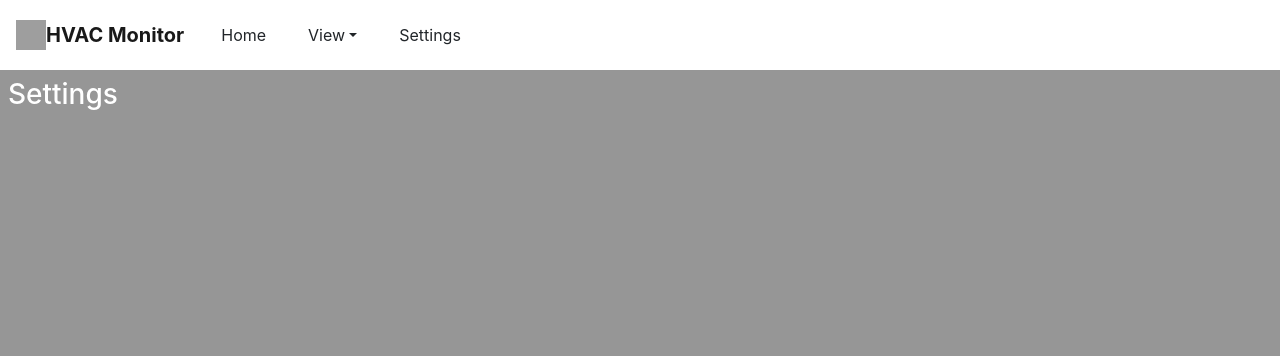
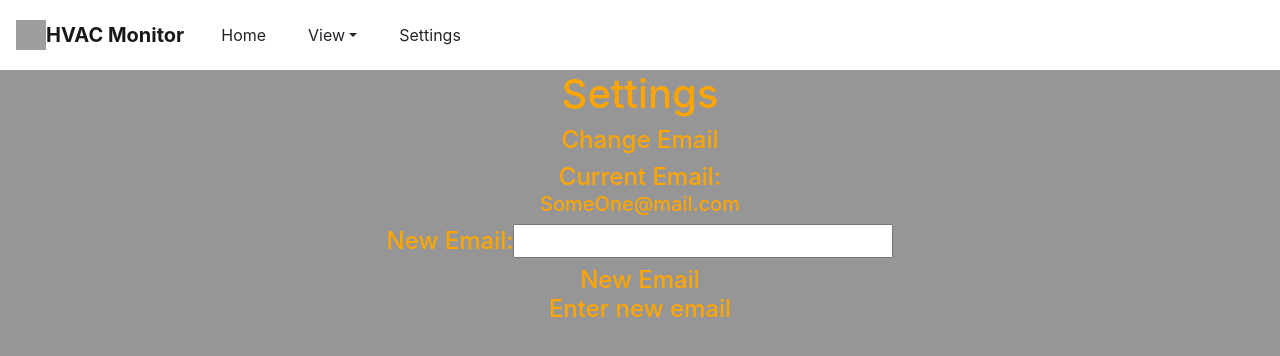
Before and after one commit to mattfredericksen/CSCE-3444-Group, a React (Create React App) app in the folder GUI/: page /Settings in a window 1280 px wide. Shown: the top 356 px of the page. Built offline with nearby package versions, Linux system fonts and the light colour scheme; grey boxes are pictures that could not be loaded.

Commit message:
Adding text to Setting page
The format will change later, just using this for now as a place holder. I am unsure on how change email will work.

```diff
--- a/GUI/src/components/Settings.jsx
+++ b/GUI/src/components/Settings.jsx
@@ -1,16 +1,49 @@
 import React, { Component } from "react";
 
+    const divStyle = {
+        color: 'orange',
+        textAlign: "center",
+    };
+
 class Settings extends Component{
+    constructor(props) {
+        super(props);
+        this.state = { emailName: 'Enter new email'};
+    }
+    myChangeHandler = (event) => {
+        this.setState({emailName: event.target.value});
+    }
     state = { isOpen: false };
 
     render() {
         return(
-            <div>
-                <style>{"h3 {color:white}"}</style>
-                <h3 className="m-2">
+            <form>
+                <h1 style={divStyle}>
                     Settings
-                </h3>
-            </div>
+                </h1>
+                <h4 style={divStyle}>
+                    Change Email
+                </h4>
+                <h4 style={divStyle}>
+                    Current Email:
+                    <h5 style={divStyle}>
+                        SomeOne@mail.com
+                    </h5>
+                </h4>
+                <h4 style={divStyle}>
+                    New Email:
+                    <input
+                        type="text"
+                        onChange={this.myChangeHandler}
+                    />
+                </h4>
+                <h4 style={divStyle}>
+                    New Email
+                    <h4 style={divStyle}>
+                        {this.state.emailName}
+                    </h4>
+                </h4>
+            </form>
         );
     }
 }
```
